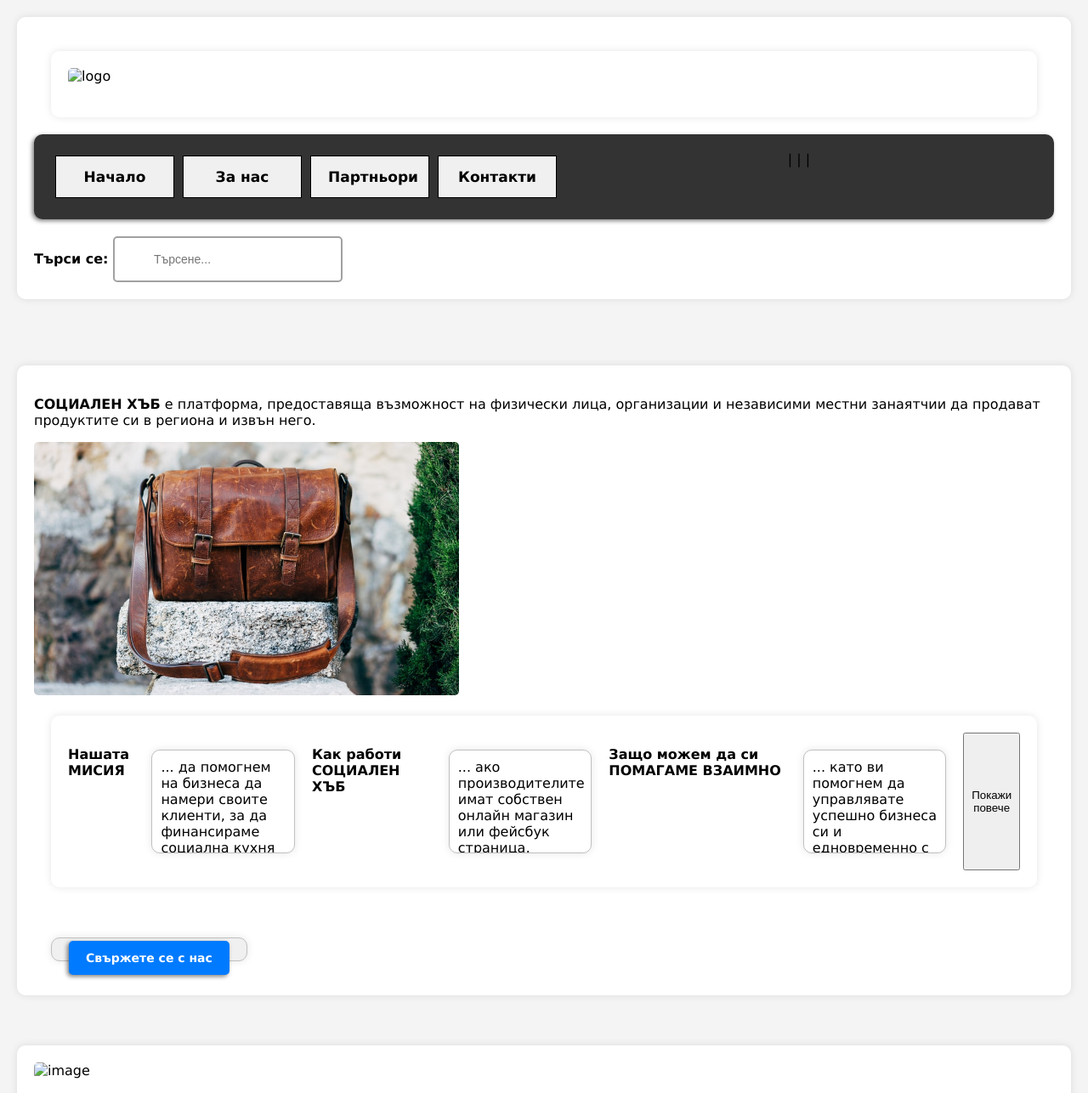
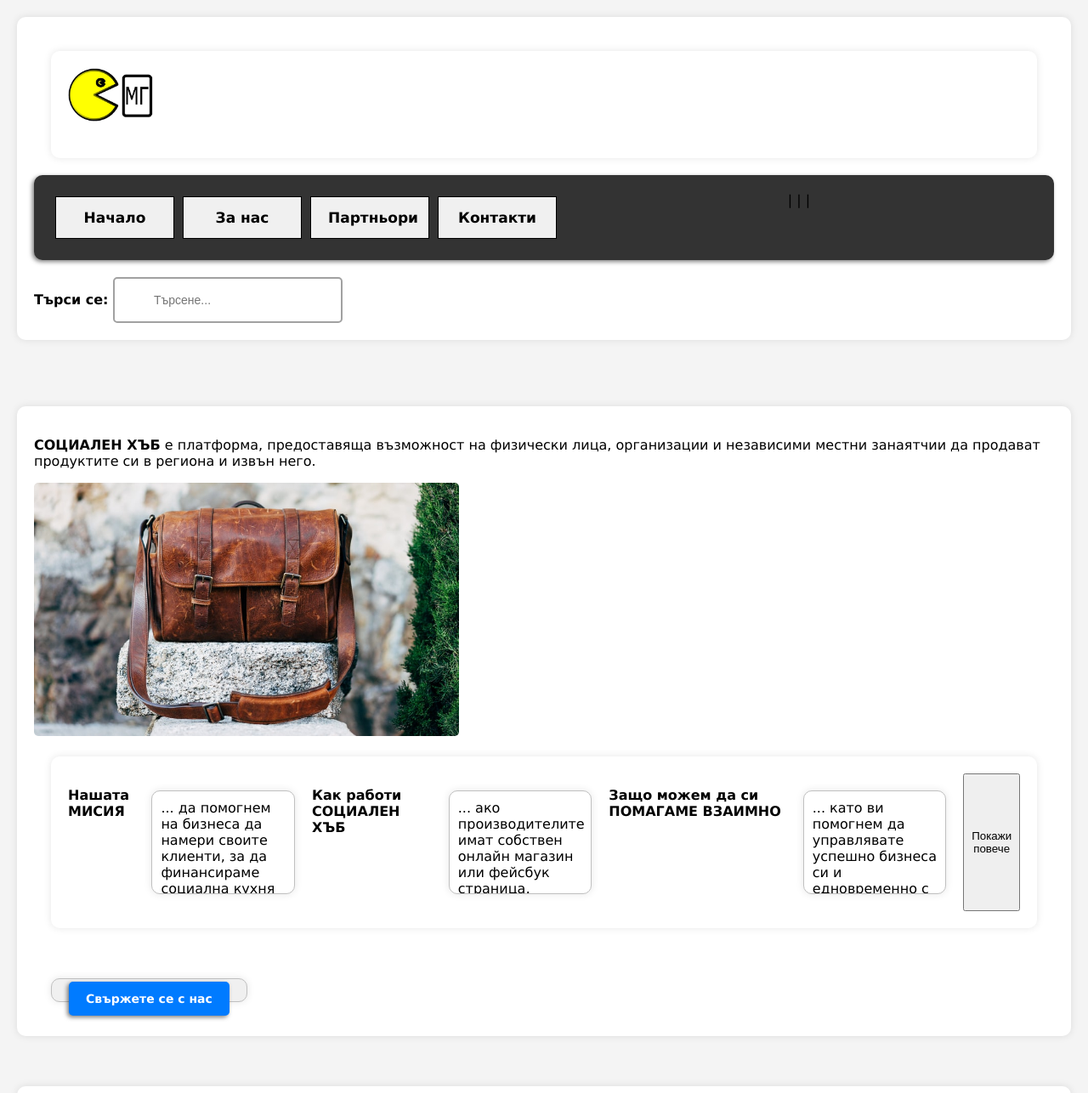
Before and after one commit to idk143-stay/social-hub, a plain HTML site: page index.html in a window 1280 px wide. Shown: the top 1286 px of the page at 85% size. Drawn offline with Linux system fonts and the light colour scheme.

Commit message:
Update index.html

```diff
--- a/index.html
+++ b/index.html
@@ -19,7 +19,7 @@
 <body>
 
     <div>
-        <div> <img src="gallery/risunka.jpg" alt="logo" class="animate-image" width="100"> <br/><br/> </div>
+        <div> <img src="risunka.jpg" alt="logo" class="animate-image" width="100"> <br/><br/> </div>
         <div class="navbar">
         <a href="index.html">Начало</a> |
         <a href="about_us.html"><b>За нас</b></a> |
@@ -62,7 +62,7 @@
     </div>
     <br/>
     <div>
-        <img src="gallery/Picture_10.jpg" alt="image" class="animate-image" width="500">
+        <img src="Picture_10.jpg" alt="image" class="animate-image" width="500">
         <h2>За нас</h2>
         <p>
             Социален хъб е платформа, стартирана от млади социални предприемачи.
```
